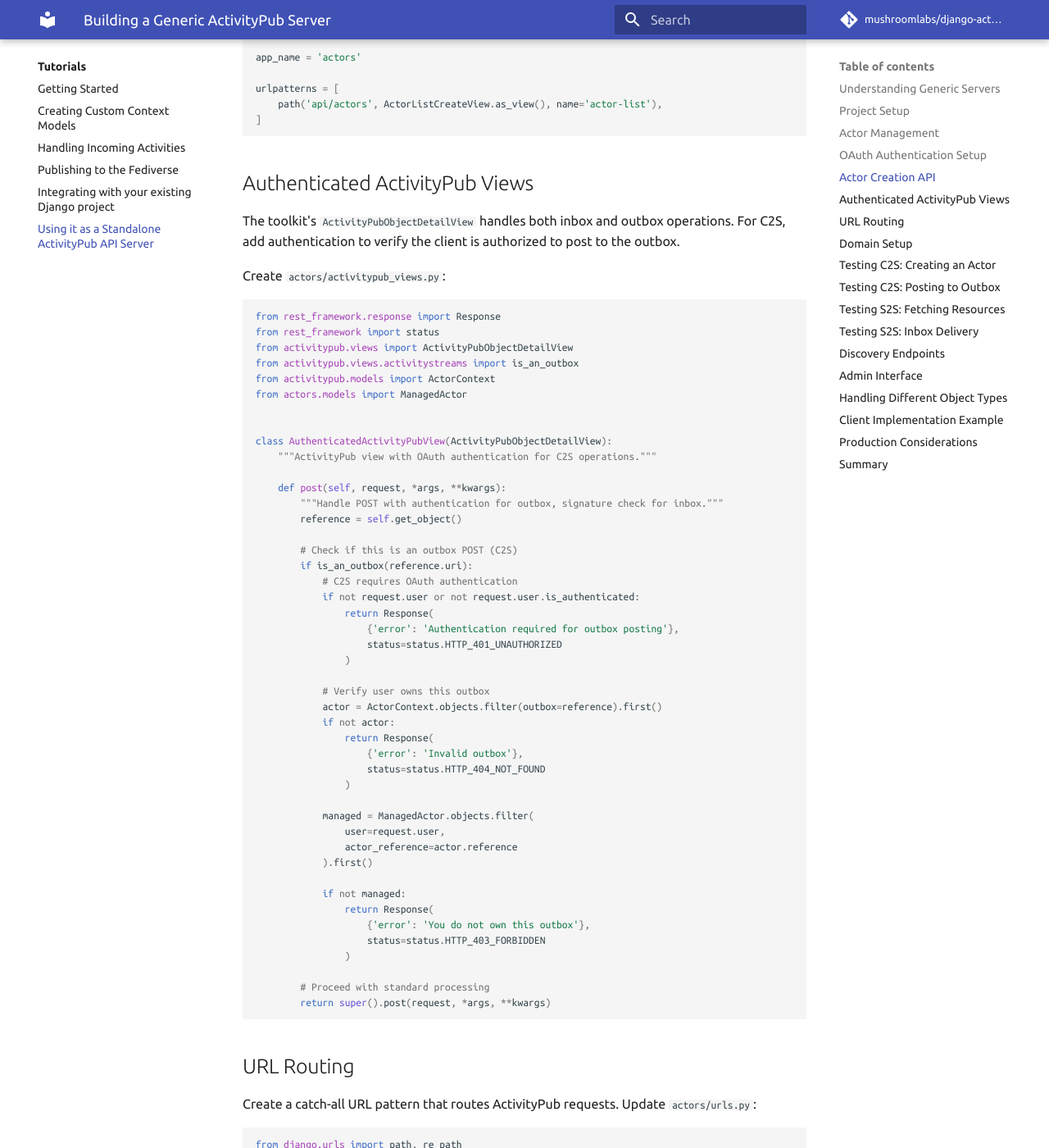
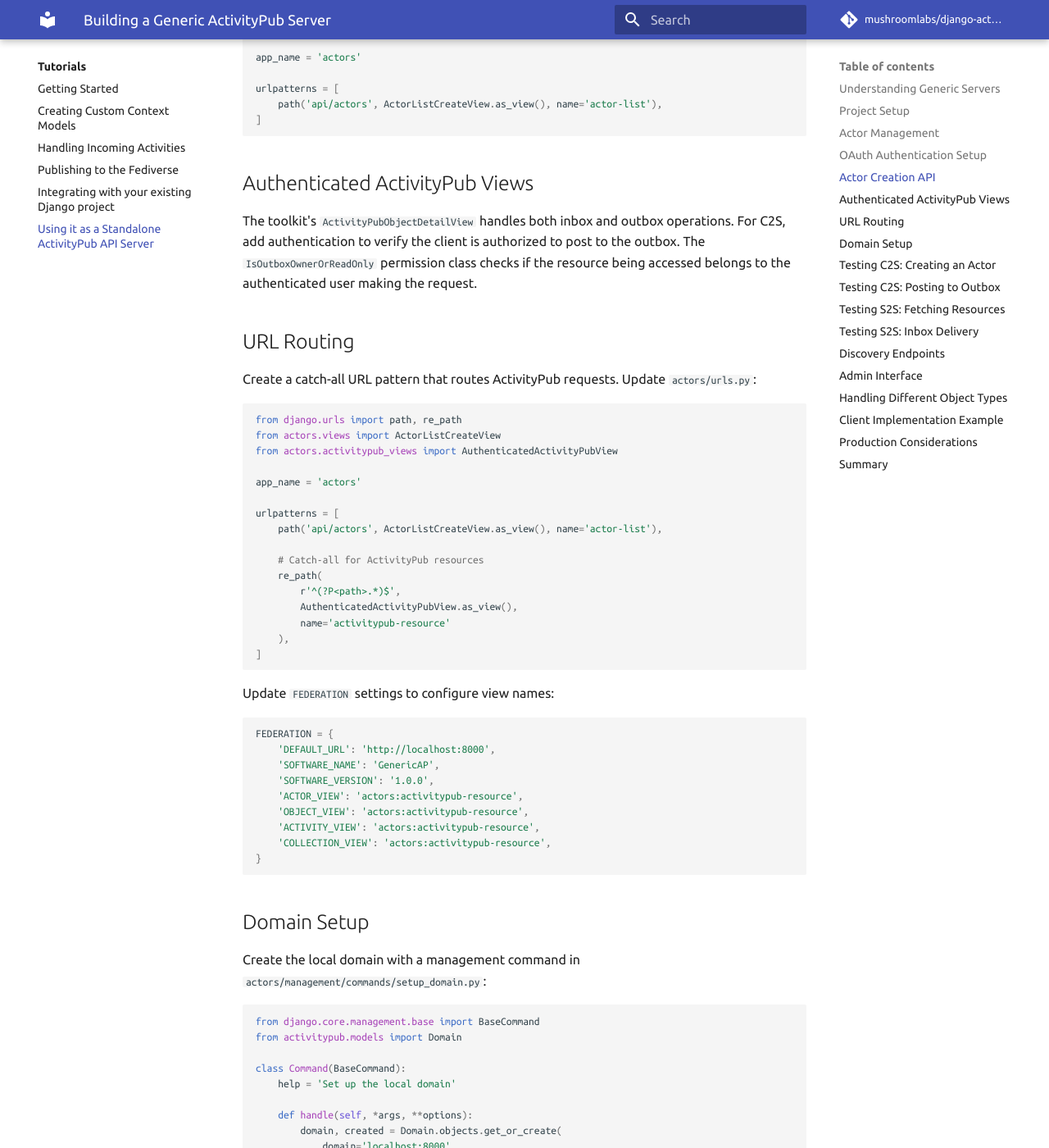
Before and after one commit to mushroomlabs/django-activitypub-toolkit, an MkDocs documentation site: the page built from docs/pages/tutorials/standalone.md, in a window 1280 px wide and 1400 px high, scrolled down 5823 px. Shown: the whole window at 82% size. Built offline with MkDocs 1.6.1 and Material for MkDocs 9.7.7, drawn with Linux system fonts in a browser that asks for light colours.

Commit message:
Use proper authentication to protect the actor outbox

````diff
--- a/docs/pages/tutorials/standalone.md
+++ b/docs/pages/tutorials/standalone.md
@@ -285,57 +285,7 @@ urlpatterns = [
 
 ## Authenticated ActivityPub Views
 
-The toolkit's `ActivityPubObjectDetailView` handles both inbox and outbox operations. For C2S, add authentication to verify the client is authorized to post to the outbox.
-
-Create `actors/activitypub_views.py`:
-
-```python
-from rest_framework.response import Response
-from rest_framework import status
-from activitypub.views import ActivityPubObjectDetailView
-from activitypub.views.activitystreams import is_an_outbox
-from activitypub.models import ActorContext
-from actors.models import ManagedActor
-
-
-class AuthenticatedActivityPubView(ActivityPubObjectDetailView):
-    """ActivityPub view with OAuth authentication for C2S operations."""
-
-    def post(self, request, *args, **kwargs):
-        """Handle POST with authentication for outbox, signature check for inbox."""
-        reference = self.get_object()
-
-        # Check if this is an outbox POST (C2S)
-        if is_an_outbox(reference.uri):
-            # C2S requires OAuth authentication
-            if not request.user or not request.user.is_authenticated:
-                return Response(
-                    {'error': 'Authentication required for outbox posting'},
-                    status=status.HTTP_401_UNAUTHORIZED
-                )
-
-            # Verify user owns this outbox
-            actor = ActorContext.objects.filter(outbox=reference).first()
-            if not actor:
-                return Response(
-                    {'error': 'Invalid outbox'},
-                    status=status.HTTP_404_NOT_FOUND
-                )
-
-            managed = ManagedActor.objects.filter(
-                user=request.user,
-                actor_reference=actor.reference
-            ).first()
-
-            if not managed:
-                return Response(
-                    {'error': 'You do not own this outbox'},
-                    status=status.HTTP_403_FORBIDDEN
-                )
-
-        # Proceed with standard processing
-        return super().post(request, *args, **kwargs)
-```
+The toolkit's `ActivityPubObjectDetailView` handles both inbox and outbox operations. For C2S, add authentication to verify the client is authorized to post to the outbox. The `IsOutboxOwnerOrReadOnly` permission class checks if the resource being accessed belongs to the authenticated user making the request.
 
 ## URL Routing
 
````
Also changed, not shown: 3 other files.
